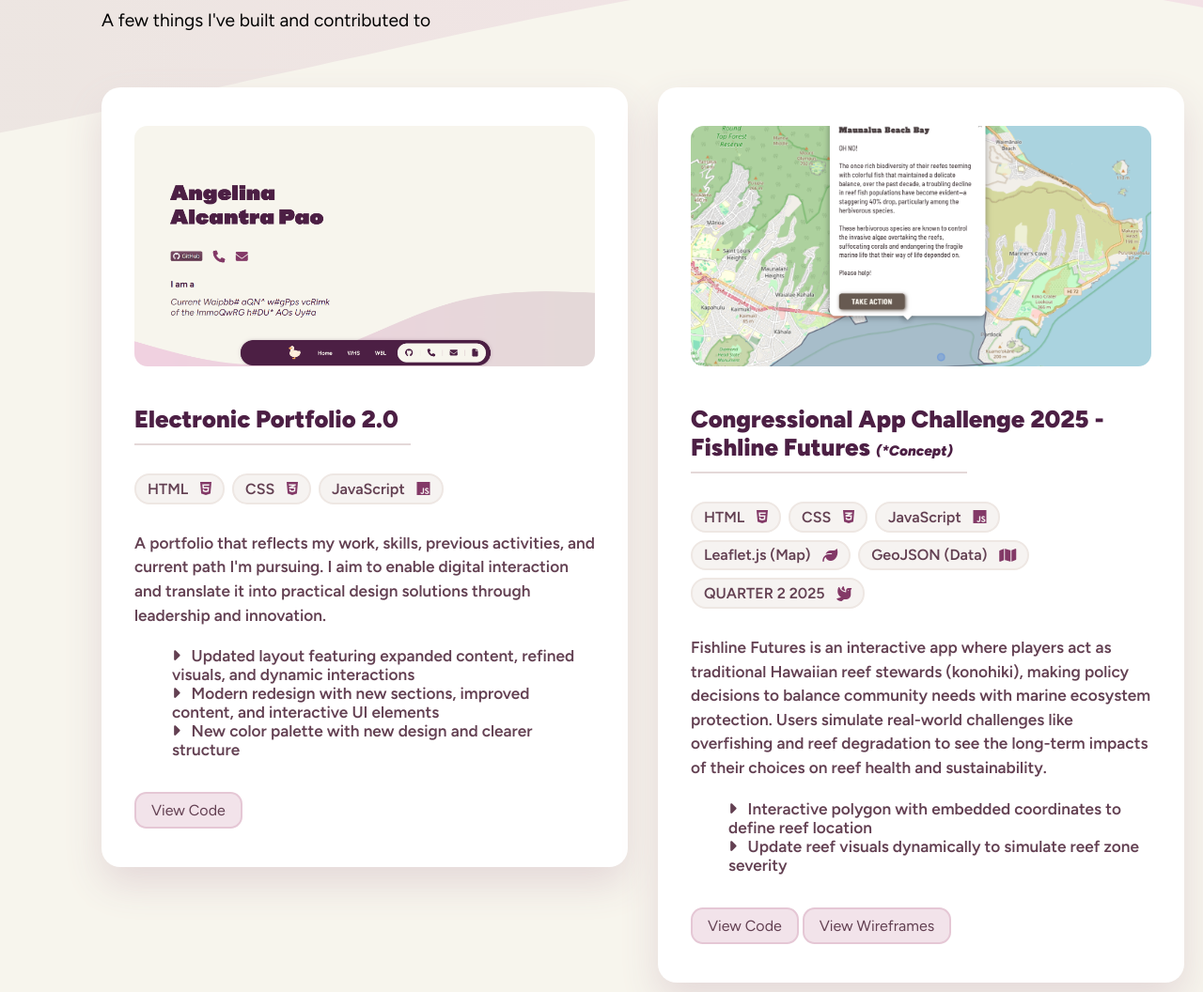
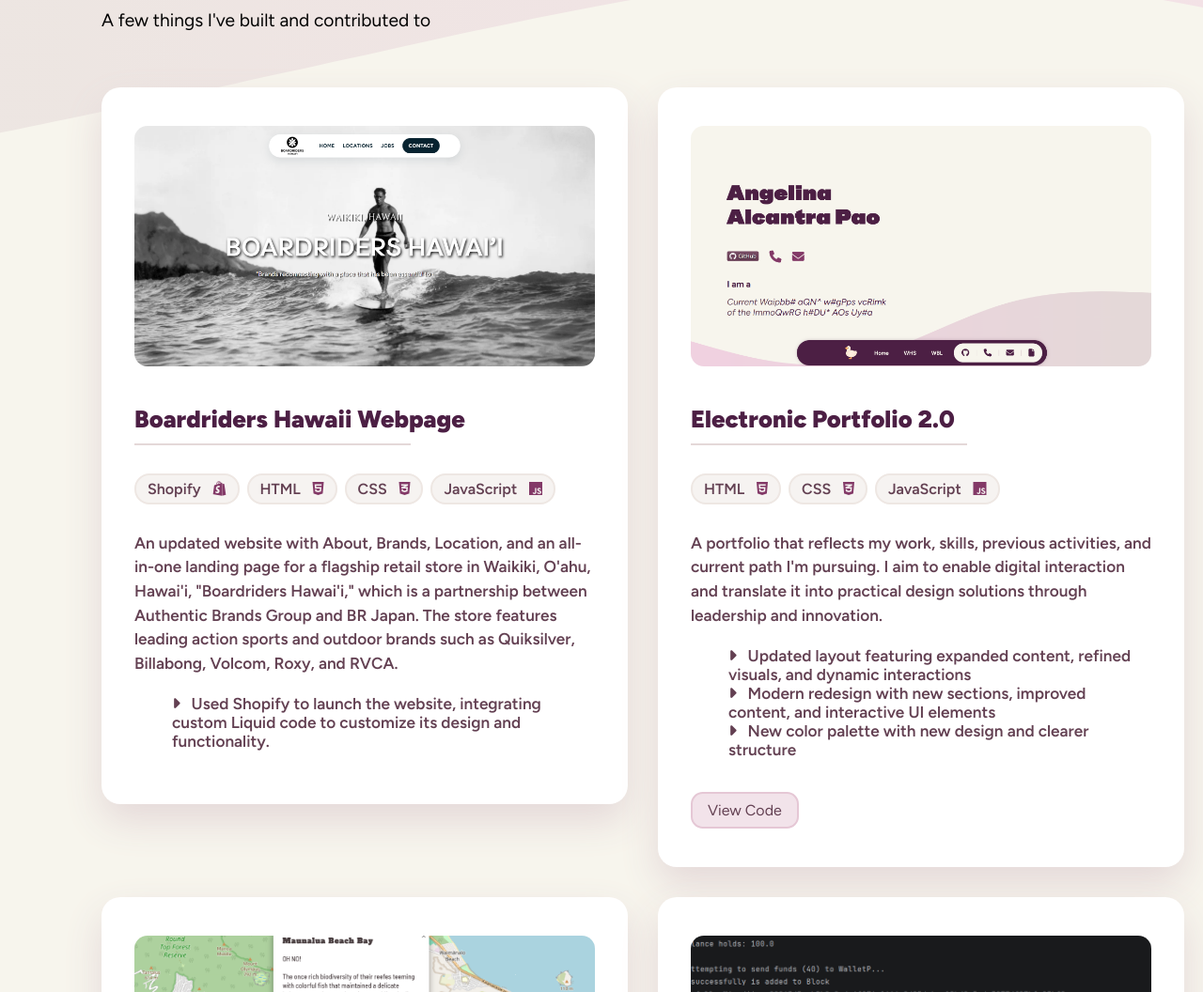
Before and after one commit to aiea-nglnx/EPortfoliov2, a plain HTML site: page index.html in a window 1280 px wide. Shown: the part 4360-5416 px from the top of the page at 94% size. Drawn offline with nearby package versions, Linux system fonts and the light colour scheme; a web font is replaced by a local one.

Commit message:
Update Projects

```diff
--- a/Styles/whs.css
+++ b/Styles/whs.css
@@ -13,7 +13,7 @@ body {
 	font-family: 'BBH Hegarty';
 	text-transform: uppercase;
 	letter-spacing: 1.5px;
-	font-size: 3.5rem;
+	font-size: clamp(3.5rem, 3.9vw, 7rem);
 	color: #4C1F44;
 }
 
--- a/index.html
+++ b/index.html
@@ -47,7 +47,7 @@
 					<div class="contact-divider"></div>
 					<a href="https://mail.google.com/mail/?view=cm&fs=1&tf=1&to=aiea.7nglnx@gmail.com" target="_blank" rel="noopener noreferrer" class="contact-icon" title="aiea.7nglnx@gmail.com"><i class="fa-solid fa-envelope"></i></a>
 					<div class="contact-divider"></div>
-					<a href="https://docs.google.com/document/d/1FkTP6e7TiC8RPadERN7tgYGSp9XbB6BeW2BnOM1gdoQ/edit?usp=sharing" target="_blank" rel="noopener noreferrer" class="contact-icon" title="Resume"><i class="fa-solid fa-file"></i></a>
+					<a href="https://docs.google.com/document/d/14S3IBEcbmoMbddGAg5AT4CZe1yCk541S/edit?usp=sharing&ouid=115222558284110272020&rtpof=true&sd=true" target="_blank" rel="noopener noreferrer" class="contact-icon" title="Resume"><i class="fa-solid fa-file"></i></a>
 				</div>
 
 			</div>
@@ -286,6 +286,37 @@
 		</div>
 
 		<div class="projects-row">
+
+			<article class="project-card">
+				<div class="project-content">
+					<div class="project-preview">
+						<a href="https://boardridershawaii.com/">
+							<img class="proj" src="Public/pictures/boardriders.png">
+						</a>
+					</div>
+
+					<div class="project-text">
+						<h3 class="project-title">Boardriders Hawaii Webpage</h3>
+
+						<div class="bar"></div>
+						<div class="project-tech">
+							<div class="pill">Shopify<i class="fa-brands fa-shopify" id="project-icon"></i></div>
+							<div class="pill">HTML<i class="fa-brands fa-html5" id="project-icon"></i></div>
+							<div class="pill">CSS<i class="fa-brands fa-css3-alt" id="project-icon"></i></div>
+							<div class="pill">JavaScript<i class="fa-brands fa-js" id="project-icon"></i></div>
+						</div>
+
+						<div class="project-info">
+							<p class="project-desc">An updated website with About, Brands, Location, and an all-in-one landing page for a flagship retail store in Waikiki, O'ahu, Hawai'i, "Boardriders Hawai'i," which is a partnership between Authentic Brands Group and BR Japan. The store features leading action sports and outdoor brands such as Quiksilver, Billabong, Volcom, Roxy, and RVCA.
+
+								<ul>
+				        			<li><em><i class="fa-solid fa-caret-right" id="list-icon"></i></em>Used Shopify to launch the website, integrating custom Liquid code to customize its design and functionality.</li>
+				        		</ul>
+				        	</p>
+						</div>
+					</div>
+				</div>
+			</article>
 			<!-- CARD 1 -->
 			<article class="project-card">
 				<div class="project-content">
```
Also changed, not shown: Styles/skills.css (+12 -0 lines), skills.html (+6 -2 lines), Public/pictures/boardriders.png (added), 1 other file.
